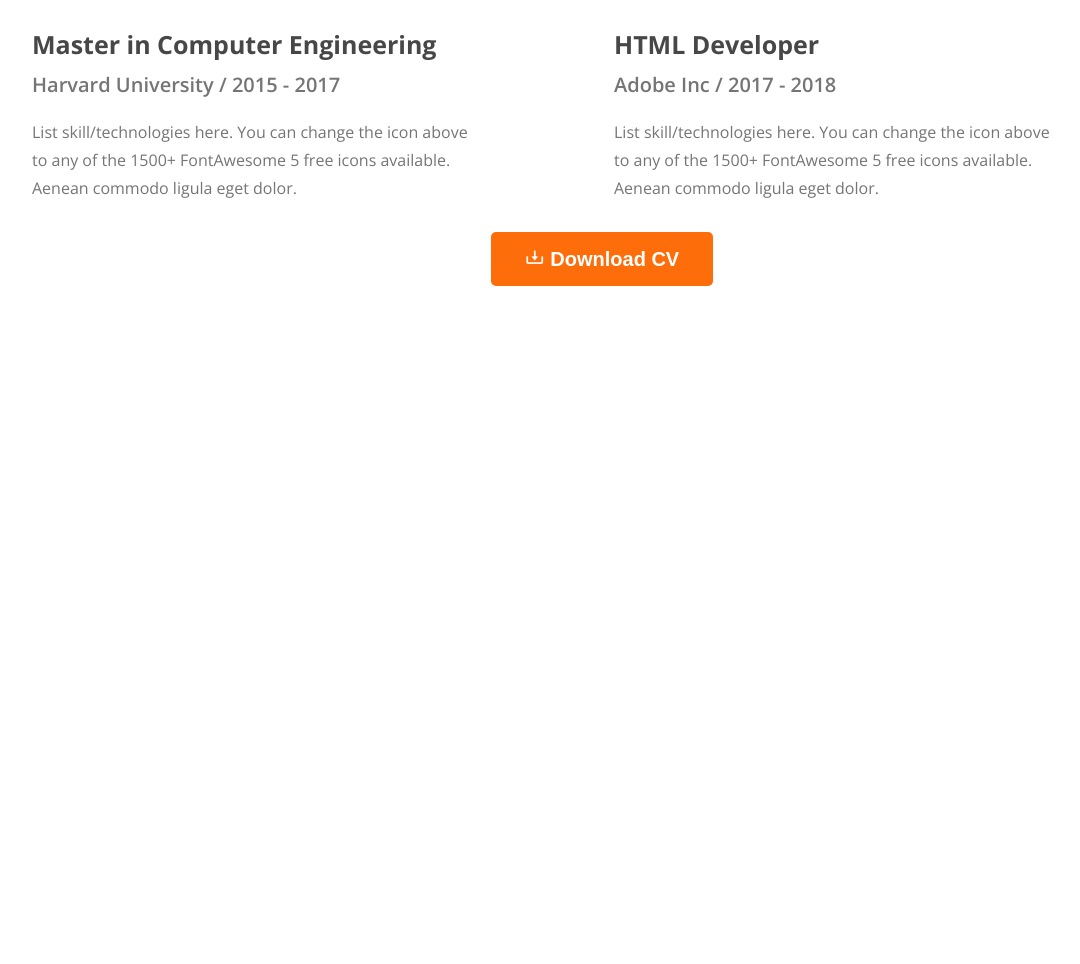
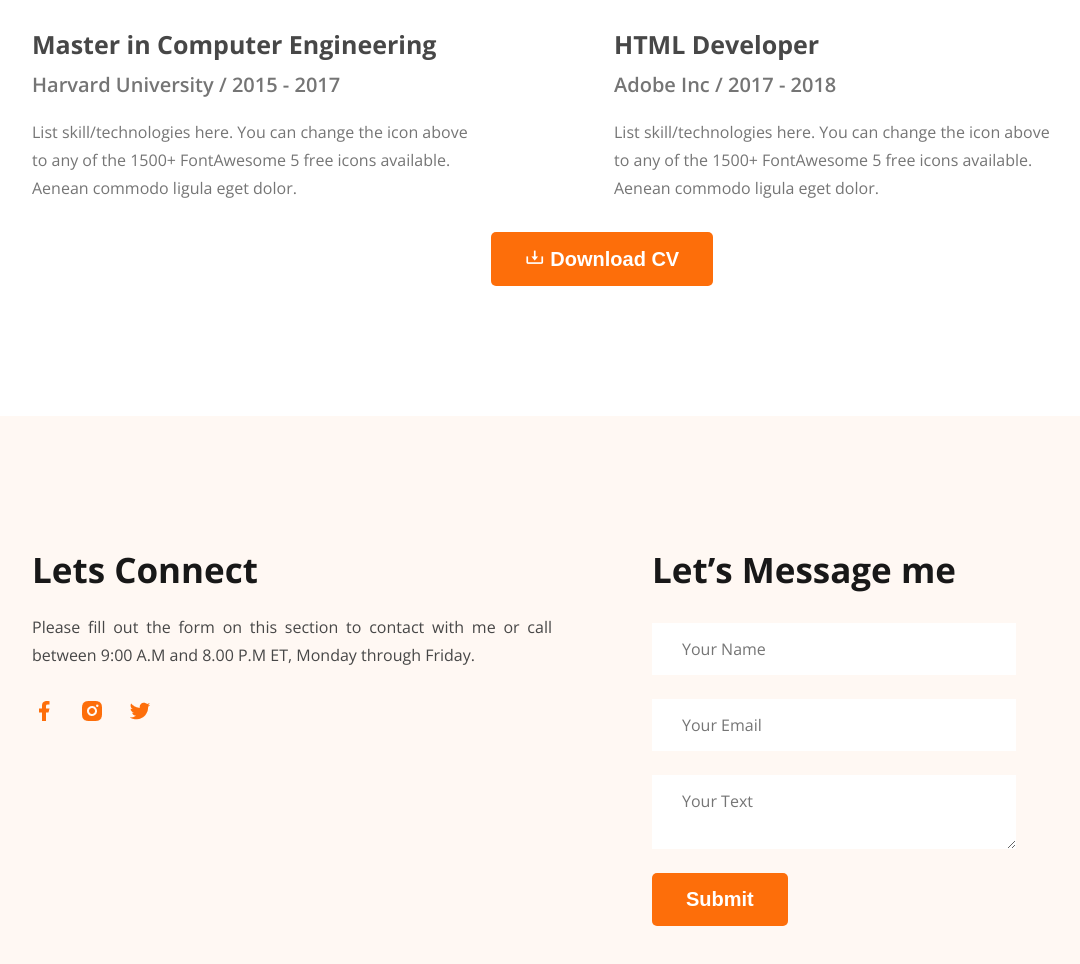
Before and after one commit to Shahed007/developer-portfolio2, a plain HTML site: page index.html in a window 1280 px wide. Shown: the part 2753-3717 px from the top of the page, without its empty margins (38-1118 px from the left). Before the commit the page ends 3039 px from the top, so only its background shows below. Drawn offline with nearby package versions, Linux system fonts and the light colour scheme.

Commit message:
Added footer with styling

```diff
--- a/index.html
+++ b/index.html
@@ -236,6 +236,31 @@
     </main>
 
     <!-- FOOTER SECTION -->
-    <footer class="footer"></footer>
+    <footer class="footer">
+      <div class="container">
+       <div class="footer-container">
+        <div class="footer-column">
+          <h3 class="section-title">Lets Connect</h3>
+          <p class="footer-column-description">
+            Please fill out the form on this section to contact with me or call between 9:00 A.M and 8.00 P.M ET, Monday through Friday.
+          </p>
+          <div class="footer-social-icon">
+            <img src="images/icons/facebook.png" alt="facebook">
+            <img src="images/icons/insta.png" alt="instagram">
+            <img src="images/icons/twitter.png" alt="twitter">
+          </div>
+        </div>
+        <div class="footer-column">
+          <h3 class="section-title">Let’s Message me</h3>
+          <form action="#" class="footer-contact-form">
+            <input type="text" name="name" id="name" placeholder="Your Name">
+            <input type="email" name="email" id="email" placeholder="Your Email">
+            <textarea name="text" id="text" placeholder="Your Text"></textarea>
+            <input type="submit" value="Submit" class="btn btn-primary">
+          </form>
+        </div>
+       </div>
+      </div>
+    </footer>
   </body>
 </html>
--- a/style.css/style.css
+++ b/style.css/style.css
@@ -275,3 +275,56 @@ nav > div .logo .logo-highlight {
   justify-content: center;
   align-items: center;
 }
+
+/* Footer Section Styling */
+
+.footer-container {
+  display: flex;
+  justify-content: space-between;
+  gap: 10rem;
+}
+
+.footer-column {
+  width: 50%;
+}
+
+.footer {
+  margin-top: 13rem;
+  padding: 13rem 0;
+  background-color: var(--bg-color-primary);
+}
+
+.footer .section-title {
+  text-align: left;
+}
+
+.footer-column-description {
+  color: var(--font-color-secondary);
+  font-size: 1.6rem;
+  font-weight: 400;
+  text-align: justify;
+  line-height: 2.8rem;
+  margin: 2rem 0 3rem 0;
+}
+
+.footer-social-icon {
+  display: flex;
+  align-items: center;
+  gap: 2.4rem;
+}
+
+.footer-contact-form {
+  margin-top: 3rem;
+}
+
+.footer-contact-form input[type="text"],
+.footer-contact-form input[type="email"],
+textarea {
+  display: block;
+  width: 70%;
+  padding: 1.5rem 3rem;
+  margin-bottom: 2.4rem;
+  font-family: inherit;
+  font-size: 1.6rem;
+  border: none;
+}
```
